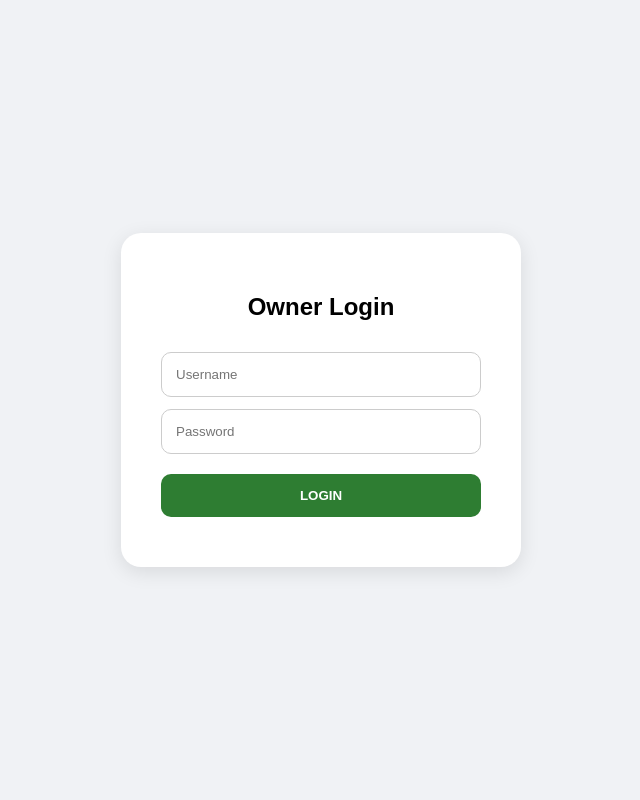
After one commit to santhoshaudipudi-ui/smart-tea-shop, a Flask app: page /login in a window 1280 px wide. The commit adds this page. Shown: the whole page, without its empty margins (319-959 px from the left). Run offline with Flask 3, Linux system fonts and the light colour scheme.

Commit message:
updated owner dashboard security

```diff
--- a/app.py
+++ b/app.py
@@ -1,70 +1,177 @@
-from flask import Flask, render_template, request, jsonify
+from flask import Flask, render_template, request, jsonify, redirect, session, url_for
 import os
 from flask_sqlalchemy import SQLAlchemy
+from flask_session import Session
 from datetime import datetime, date
+from functools import wraps
 
 app = Flask(__name__)
+
+# SECRET KEY
+app.secret_key = "ganesh_secret_tea_shop"
+
+# SESSION CONFIG
+app.config['SESSION_TYPE'] = 'filesystem'
+Session(app)
+
 basedir = os.path.abspath(os.path.dirname(__file__))
 app.config['SQLALCHEMY_DATABASE_URI'] = 'sqlite:///' + os.path.join(basedir, 'ganesh_tea.db')
 app.config['SQLALCHEMY_TRACK_MODIFICATIONS'] = False
 
+# DATABASE
 db = SQLAlchemy(app)
 
-# Database Model
+
+# DATABASE MODEL
 class Order(db.Model):
     id = db.Column(db.Integer, primary_key=True)
     customer_name = db.Column(db.String(100))
     tea_name = db.Column(db.String(500))
     price = db.Column(db.Integer)
     status = db.Column(db.String(50), default='Preparing...')
-    rating = db.Column(db.Integer, default=0) # Feedback column
+    rating = db.Column(db.Integer, default=0)
     order_date = db.Column(db.Date, default=date.today)
     timestamp = db.Column(db.DateTime, default=datetime.now)
+
 
 with app.app_context():
     db.create_all()
 
+
+# LOGIN REQUIRED DECORATOR
+
+def login_required(f):
+    @wraps(f)
+    def decorated_function(*args, **kwargs):
+        if not session.get('owner_logged_in'):
+            return redirect('/login')
+        return f(*args, **kwargs)
+    return decorated_function
+
+
+# CUSTOMER PAGE
 @app.route('/')
-def index(): return render_template('customer.html')
+def index():
+    return render_template('customer.html')
 
+
+# PLACE ORDER
 @app.route('/place_order', methods=['POST'])
 def place_order():
     data = request.json
-    new_o = Order(customer_name=data['name'], tea_name=data['tea'], price=data['total'])
+
+    new_o = Order(
+        customer_name=data['name'],
+        tea_name=data['tea'],
+        price=data['total']
+    )
+
     db.session.add(new_o)
     db.session.commit()
+
     return jsonify({"id": new_o.id})
 
-# NEW FEEDBACK ROUTE
+
+# FEEDBACK
 @app.route('/submit_feedback', methods=['POST'])
 def feedback():
     data = request.json
+
     o = Order.query.get(data['id'])
+
     if o:
         o.rating = data['rating']
         db.session.commit()
+
     return jsonify({"status": "ok"})
 
+
+# LOGIN PAGE
+@app.route('/login', methods=['GET', 'POST'])
+def login():
+
+    error = ""
+
+    if request.method == 'POST':
+
+        username = request.form.get('username')
+        password = request.form.get('password')
+
+        # CHANGE THESE VALUES
+        if username == 'ganesh' and password == 'tea123':
+            session['owner_logged_in'] = True
+            return redirect('/owner')
+        else:
+            error = 'Invalid Username or Password'
+
+    return render_template('login.html', error=error)
+
+
+# LOGOUT
+@app.route('/logout')
+def logout():
+    session.clear()
+    return redirect('/login')
+
+
+# OWNER DASHBOARD
 @app.route('/owner')
-def owner(): return render_template('owner.html')
+@login_required
+def owner():
+    return render_template('owner.html')
 
+
+# ADMIN DATA
 @app.route('/admin/data')
+@login_required
 def admin_data():
+
     orders = Order.query.order_by(Order.timestamp.desc()).all()
+
     today = date.today()
+
     daily = sum(o.price for o in orders if o.order_date == today)
+
     monthly = sum(o.price for o in orders if o.order_date.month == today.month)
-    history = [{'id':o.id, 'name':o.customer_name, 'tea':o.tea_name, 'price':o.price, 'status':o.status, 'rating':o.rating} for o in orders]
-    return jsonify({'history': history, 'daily': daily, 'monthly': monthly})
 
+    history = [
+        {
+            'id': o.id,
+            'name': o.customer_name,
+            'tea': o.tea_name,
+            'price': o.price,
+            'status': o.status,
+            'rating': o.rating
+        }
+        for o in orders
+    ]
+
+    return jsonify({
+        'history': history,
+        'daily': daily,
+        'monthly': monthly
+    })
+
+
+# UPDATE STATUS
 @app.route('/update_status/<int:id>/<string:mode>', methods=['POST'])
+@login_required
 def update_status(id, mode):
+
     o = Order.query.get(id)
+
     if o:
-        if mode == 'ready': o.status = 'READY ✅'
-        elif mode == 'delay': o.status = '5 Min Delay ⏳'
+        if mode == 'ready':
+            o.status = 'READY ✅'
+        elif mode == 'delay':
+            o.status = '5 Min Delay ⏳'
+        elif mode == 'completed':
+            o.status = 'COMPLETED ✔'
+
     db.session.commit()
+
     return jsonify({"status": "ok"})
 
+
 if __name__ == '__main__':
-    app.run(host="0.0.0.0", port=8080)
+    app.run(host='0.0.0.0', port=8080)
--- a/requirements.txt
+++ b/requirements.txt
@@ -1,3 +1,4 @@
 Flask
 Flask-SQLAlchemy
 gunicorn
+Flask-Session
--- /dev/null
+++ b/templates/login.html
@@ -0,0 +1,71 @@
+<!DOCTYPE html>
+<html>
+<head>
+    <title>Owner Login</title>
+    <meta name="viewport" content="width=device-width, initial-scale=1">
+
+    <style>
+        body {
+            font-family: Arial;
+            background: #f0f2f5;
+            display: flex;
+            justify-content: center;
+            align-items: center;
+            height: 100vh;
+            margin: 0;
+        }
+
+        .login-box {
+            background: white;
+            padding: 40px;
+            border-radius: 20px;
+            width: 320px;
+            box-shadow: 0 5px 20px rgba(0,0,0,0.1);
+            text-align: center;
+        }
+
+        input {
+            width: 100%;
+            padding: 14px;
+            margin-top: 12px;
+            border-radius: 10px;
+            border: 1px solid #ccc;
+            box-sizing: border-box;
+        }
+
+        button {
+            width: 100%;
+            padding: 14px;
+            margin-top: 20px;
+            border: none;
+            background: #2e7d32;
+            color: white;
+            border-radius: 10px;
+            font-weight: bold;
+            cursor: pointer;
+        }
+
+        .error {
+            color: red;
+            margin-top: 10px;
+        }
+    </style>
+</head>
+<body>
+
+<div class="login-box">
+    <h2>Owner Login</h2>
+
+    <form method="POST">
+        <input type="text" name="username" placeholder="Username" required>
+
+        <input type="password" name="password" placeholder="Password" required>
+
+        <button type="submit">LOGIN</button>
+    </form>
+
+    <div class="error">{{ error }}</div>
+</div>
+
+</body>
+</html>
```
Also changed, not shown: templates/owner.html (+13 -3 lines), ganesh_tea.db (added), 2 other files.
